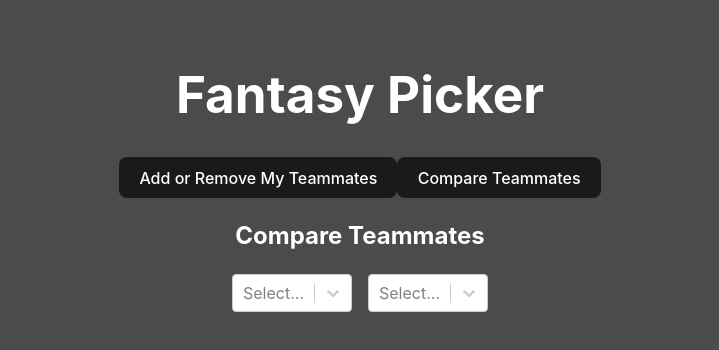
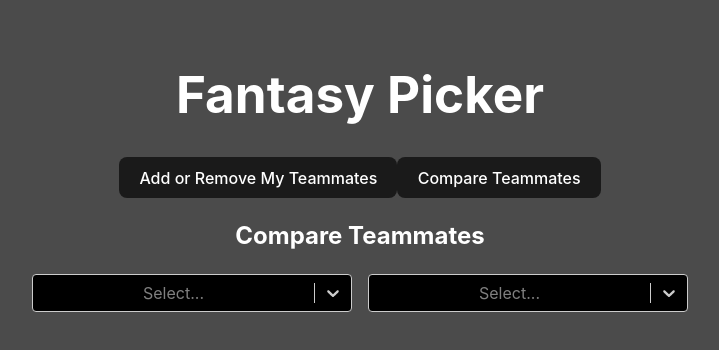
Before and after one commit to JCWoodworker/FantasyFootballPlayerPicker, a React (Vite) app: page / in a window 1280 px wide. Both pictures are taken after a click on the button "Compare Teammates". Shown: the top 350 px of the page, without its empty margins (280-999 px from the left). Built offline with nearby package versions, Linux system fonts and the light colour scheme.

Commit message:
updated dropdown styling

```diff
--- a/src/pages/compare_teammates/CompareTeammates.tsx
+++ b/src/pages/compare_teammates/CompareTeammates.tsx
@@ -1,24 +1,53 @@
 import React, { useState } from "react"
 import Select from "react-select"
 export const CompareTeammates: React.FC = () => {
+	// eslint-disable-next-line @typescript-eslint/no-unused-vars
 	const [myTeam, setMyTeam] = useState(() =>
 		JSON.parse(window.localStorage.getItem("myFantasyTeam"))
 	)
+
+	const styles = {
+		container: (styles) => ({
+			...styles,
+			width: "20rem",
+		}),
+    control: (styles) => ({
+      ...styles,
+      backgroundColor: "black",
+      color: "white",
+    }),
+    option: (styles, { isFocused }) => ({
+      ...styles,
+      backgroundColor: isFocused ? "white" : "black",
+      color: isFocused ? "black" : "white",
+    }),
+    menu: (styles) => ({
+      ...styles,
+      backgroundColor: "black",
+      color: "white",
+    }),
+	}
 	return (
 		<>
 			<h2>Compare Teammates</h2>
 			<div className="teammate-comparison-selection-container">
 				<div>
-        <Select options={myTeam.map((player) => ({
-        value: player.PlayerID,
-        label: player.FullName
-      }))} />
+					<Select
+						options={myTeam.map((player) => ({
+							value: player.PlayerID,
+							label: player.FullName,
+						}))}
+            styles={styles}
+					/>
 				</div>
 				<div>
-        <Select options={myTeam.map((player) => ({
-        value: player.PlayerID,
-        label: player.FullName
-      }))} />
+					<Select
+						options={myTeam.map((player) => ({
+							value: player.PlayerID,
+							label: player.FullName,
+						}))}
+						styles={styles}
+					/>
 				</div>
 			</div>
 		</>
```
